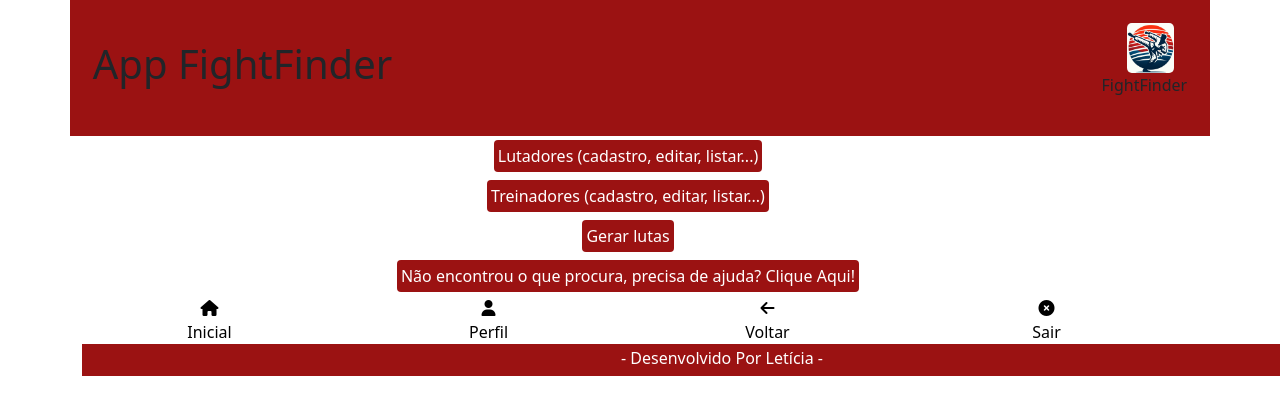
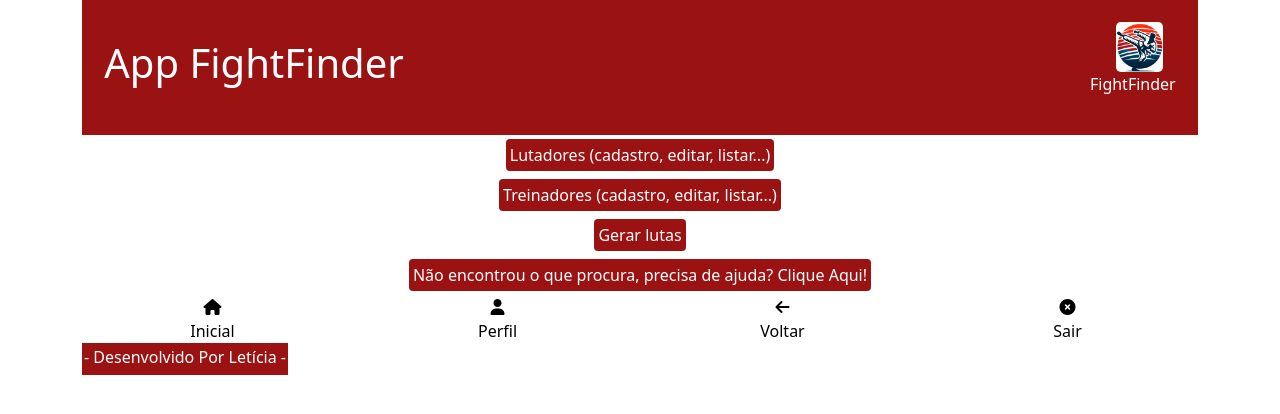
Before and after one commit to leticiazalasik/App-Fight-Finder---Projeto-TCC, an Angular app in the folder App-Fight-Finder-Projeto-TCC/: page / in a window 1280 px wide. Shown: the top 414 px of the page. Built offline with nearby package versions, Linux system fonts and the light colour scheme.

Commit message:
:sparkles: Feat (app-component): Criaçao dos componentes footer e header.

```diff
--- a/App-Fight-Finder-Projeto-TCC/src/app/app.component.css
+++ b/App-Fight-Finder-Projeto-TCC/src/app/app.component.css
@@ -2,28 +2,6 @@ body {
     height: 100%;
 }
 
-.header{
-    padding: 2%;
-    display: flex;
-    justify-content: space-between;
-    align-items: center;
-    background-color: hsl(0, 79%, 34%);
-    margin: 0;
-
-}
-
-img{
-    max-height: 50px; /* A imagem vai ocupar no máximo 50px de altura */
-    border-radius: 10%;
-    margin-right: 15%;
-
-}
-
-.img {
-    text-align: center;
-    text-align: right;
-
-    }
 div {
     text-align: center;
 }
--- a/App-Fight-Finder-Projeto-TCC/src/app/app.component.html
+++ b/App-Fight-Finder-Projeto-TCC/src/app/app.component.html
@@ -1,11 +1,7 @@
 <div class="container" >
   <div class="row">
-    <div class="col-sm header">
-    <h1>App FightFinder</h1>
-
-    <div class="img">
-    <img src="../assets/img/logo.jpg" alt="logo">
-    <p>FightFinder</p>
+    <div class="col-sm">
+    <app-header></app-header>
 </div>
 </div>
 
--- a/App-Fight-Finder-Projeto-TCC/src/app/footer/footer.component.css
+++ b/App-Fight-Finder-Projeto-TCC/src/app/footer/footer.component.css
@@ -2,7 +2,6 @@ footer{
     padding: 2px;
     position: fixed;
     height: 4%;
-    width: 100%;
     background-color: hsl(0, 79%, 34%);
     color: #FFF;
     text-align: center;
--- a/App-Fight-Finder-Projeto-TCC/src/app/header/header.component.css
+++ b/App-Fight-Finder-Projeto-TCC/src/app/header/header.component.css
@@ -0,0 +1,22 @@
+.header{
+    padding: 2%;
+    display: flex;
+    justify-content: space-between;
+    align-items: center;
+    background-color: hsl(0, 79%, 34%);
+    margin: 0;
+    color: white;
+}
+
+img{
+    max-height: 50px; /* A imagem vai ocupar no máximo 50px de altura */
+    border-radius: 10%;
+    margin-right: 15%;
+
+}
+
+.img {
+    text-align: center;
+    text-align: right;
+
+    }
--- a/App-Fight-Finder-Projeto-TCC/src/app/header/header.component.html
+++ b/App-Fight-Finder-Projeto-TCC/src/app/header/header.component.html
@@ -1 +1,6 @@
-<p>header works!</p>
+<div class="header">
+    <h1>App FightFinder</h1>
+
+    <div class="img">
+    <img src="../assets/img/logo.jpg" alt="logo">
+    <p>FightFinder</p>
```
